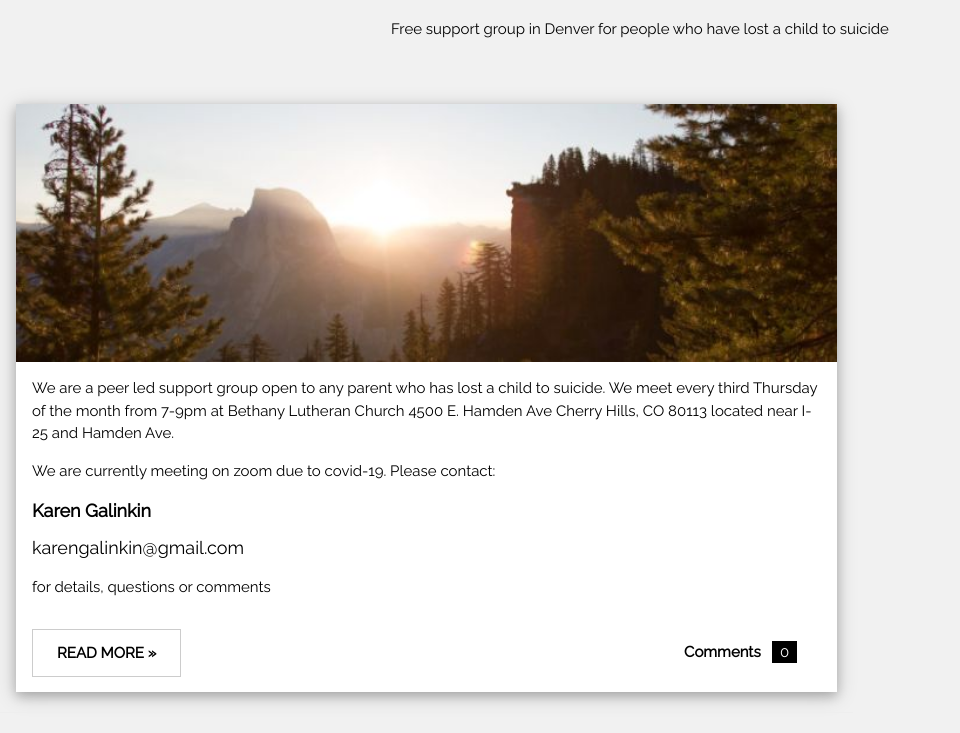
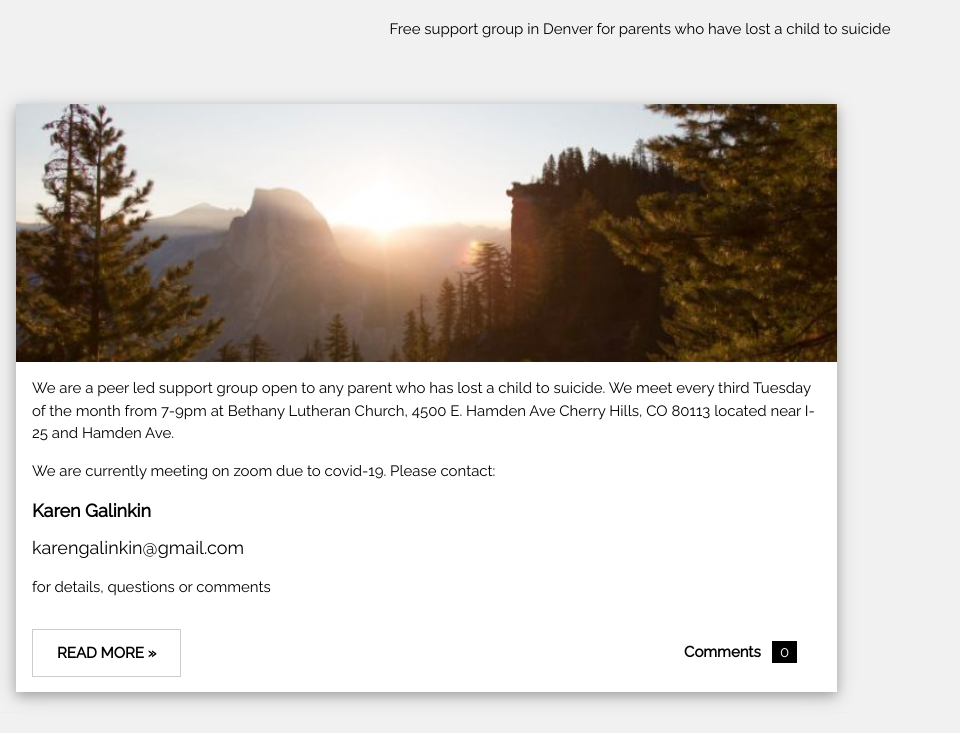
Before and after one commit to Pssl-Denver/website, a plain HTML site: page index.html in a window 1280 px wide. Shown: the part 93-826 px from the top of the page, without its empty margins (0-960 px from the left). Drawn offline with nearby package versions, Linux system fonts and the light colour scheme.

Commit message:
minor fixes

```diff
--- a/index.html
+++ b/index.html
@@ -18,7 +18,7 @@ and is wrapped around the whole page content, except for the footer in this exam
 <!-- Header -->
 <header class="w3-container w3-center w3-padding-32">
   <h1><b>Parent Survivors of Suicide Loss</b></h1>
-  <p>Free support group in Denver for people who have lost a child to suicide</p>
+  <p>Free support group in Denver for parents who have lost a child to suicide</p>
 </header>
 
 <!-- Grid -->
@@ -33,7 +33,7 @@ and is wrapped around the whole page content, except for the footer in this exam
     </div>
 
     <div class="w3-container">
-      <p>We are a peer led support group open to any parent who has lost a child to suicide. We meet every third Thursday of the month from 7-9pm at Bethany Lutheran Church 4500 E. Hamden Ave Cherry Hills, CO 80113 located near I-25 and Hamden Ave. </p>
+      <p>We are a peer led support group open to any parent who has lost a child to suicide. We meet every third Tuesday of the month from 7-9pm at Bethany Lutheran Church, 4500 E. Hamden Ave Cherry Hills, CO 80113 located near I-25 and Hamden Ave. </p>
       <p>We are currently meeting on zoom due to covid-19. Please contact:</p>
       <h5><b>Karen Galinkin</b></h5>
       <h5>karengalinkin@gmail.com</h5>
```
